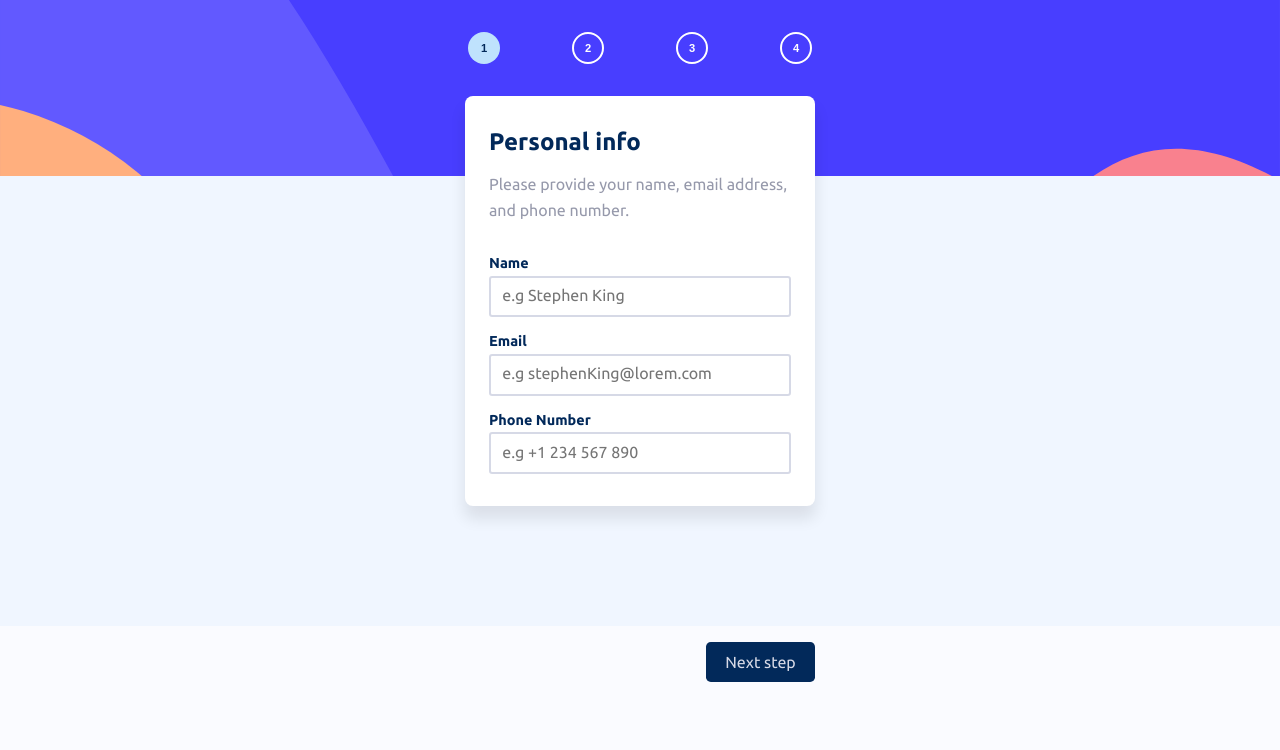
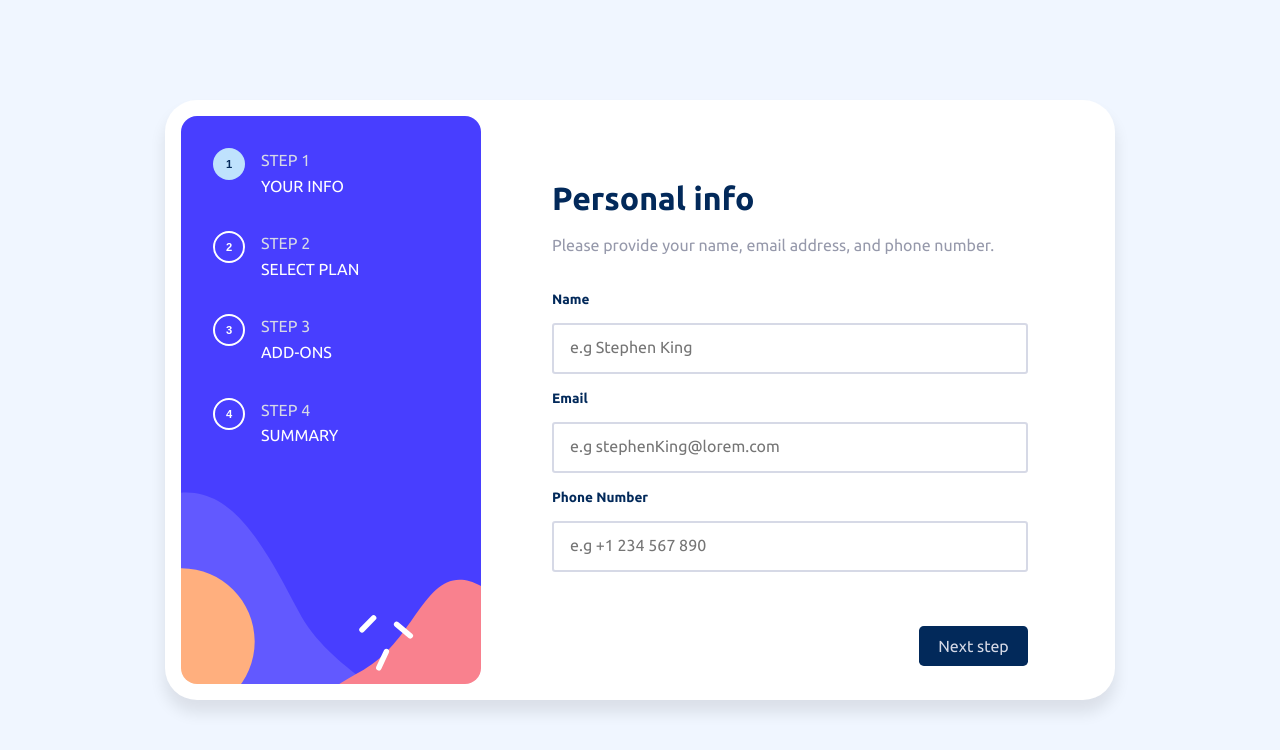
Before and after one commit to Uyimolo/Multi-step-form, a React (Vite) app: page / in a window 1280 px wide. Shown: the top 750 px of the page. Built offline with nearby package versions, Linux system fonts and the light colour scheme.

Commit message:
tablet and desktop view added, now fully responsive

```diff
--- a/src/App.css
+++ b/src/App.css
@@ -32,7 +32,8 @@ body {
 
 p {
   color: var(--Cool-gray);
-line-height: 1.6;  font-size: 1em;
+  line-height: 1.6;
+  font-size: 1em;
 }
 
 .small-text {
@@ -52,10 +53,6 @@ h1 {
 h2 {
   font-size: 1em;
   color: var(--Marine-blue);
-}
-
-#root {
-  max-width: 1280px;
 }
 
 .app {
@@ -116,6 +113,10 @@ h2 {
   min-height: 450px;
 }
 
+.large-screen-step-buttons {
+  display: none;
+}
+
 .next-prev-btns-container {
   width: 90%;
   max-width: 350px;
@@ -123,6 +124,10 @@ h2 {
   display: flex;
   justify-content: space-between;
   padding: 0rem 0 3rem 0;
+}
+
+.next-prev-btns-container .no-btn {
+  display: none;
 }
 
 .btn {
@@ -135,7 +140,7 @@ h2 {
   cursor: pointer;
 }
 
-.btn-comfirm {
+.btn.btn-comfirm {
   background-color: var(--Purplish-blue);
 }
 
@@ -154,9 +159,10 @@ h2 {
 }
 
 .error-alert {
-  position: absolute;
+  position: fixed;
   width: 90%;
-  background-color: #f9818e;
+  max-width: 450px;
+  background-color: var(--Marine-blue);
   top: 1rem;
   left: 0;
   right: 0;
@@ -168,6 +174,7 @@ h2 {
 
 .error-alert p {
   color: white;
+  text-align: center;
 }
 
 @keyframes errorTimer {
@@ -186,7 +193,7 @@ h2 {
   left: 0;
   z-index: 1;
   height: 0.2rem;
-  background-color: var(--Pastel-blue);
+  background-color: var(--Strawberry-red);
   border-radius: 0.5rem;
 }
 
@@ -234,7 +241,7 @@ h2 {
 .form-group label {
   color: var(--Marine-blue);
   font-weight: 550;
-  font-size: 0.9em;
+  font-size: 0.85em;
 }
 
 .form-group .error {
@@ -254,7 +261,7 @@ h2 {
 
 .form-group .error-message {
   position: absolute;
-  right: 0;
+  right: 0rem;
   color: var(--Strawberry-red);
 }
 
@@ -430,3 +437,175 @@ h2 {
   width: 3.2rem;
   margin: auto;
 }
+
+@media (min-width: 768px) {
+  h1 {
+    font-size: 2rem;
+  }
+
+  body {
+    display: grid;
+    place-content: center;
+    width: 100vw;
+    height: 100vh;
+    background-color: var(--Magnolia);
+  }
+
+  .app {
+    max-width: 650px;
+    height: 900px;
+    padding: 1rem;
+    border-radius: 2rem;
+    margin: auto;
+    background-color: var(--White);
+    box-shadow: 0px 12px 15px 1px rgba(0, 0, 0, 0.089);
+  }
+
+  .step-selectors-container {
+    border-radius: 1rem;
+  }
+
+  .step-selectors {
+    max-width: 550px;
+    padding: 0 2rem;
+    justify-content: space-between;
+  }
+
+  .step-selector {
+    display: flex;
+    flex-direction: column;
+    gap: 1rem;
+  }
+
+  .step-selector .step-selector-text {
+    display: block;
+  }
+
+  .step-selector-text .step-number-text {
+    color: var(--Light-gray);
+  }
+
+  .step-selector-text .step-title {
+    color: var(--White);
+  }
+
+  .step-container {
+    background: var(--White);
+    padding: 0;
+    position: relative;
+  }
+
+  .step {
+    max-width: 550px;
+    height: 700px;
+    transform: translateY(0);
+    box-shadow: none;
+    background-color: var(--White);
+    margin: auto;
+    padding: 2rem 2rem 0;
+  }
+
+  .mobile-step-buttons {
+    display: none;
+  }
+
+  .large-screen-step-buttons {
+    position: absolute;
+    bottom: 2rem;
+    width: 100%;
+    margin: auto;
+    padding: 0 2rem;
+    left: 0;
+    display: block;
+  }
+
+  .next-prev-btns-container {
+    width: 100%;
+    max-width: 550px;
+    margin: 0 auto;
+    padding: 0 0rem;
+  }
+
+  .form-group {
+    gap: 1rem;
+  }
+
+  .form-group input {
+    padding: 1rem;
+  }
+
+  .step-five {
+    padding: 5rem 4rem;
+    align-items: center;
+  }
+  .confirmation-icon {
+    margin: 0 auto;
+  }
+
+  .step-five p {
+    font-size: 1.2rem;
+  }
+}
+
+@media (min-width: 1024px) {
+  .app {
+    flex-direction: row;
+    align-items: baseline;
+    max-height: 600px;
+    max-width: 950px;
+  }
+
+  .step-selectors-container {
+    background-image: url('./assets/images/bg-sidebar-desktop.svg');
+    border-radius: 1rem;
+    padding: 2rem;
+    width: 40%;
+    min-height: 500px;
+    height: 100%;
+    max-width: 300px;
+  }
+
+  .step-selectors {
+    flex-direction: column;
+    padding: 0;
+    gap: 2rem;
+  }
+
+  .step-selector {
+    flex-direction: row;
+  }
+
+  .steps-container {
+    width: 100%;
+    margin: auto;
+    padding: 2rem 0 0;
+    height: 100%;
+    position: relative;
+    max-width: 600px;
+  }
+
+  .next-prev-btns-container {
+    max-width: 600px;
+    bottom: 2rem;
+  }
+
+  .step {
+    max-width: 600px;
+    height: 550px;
+  }
+
+  .step-two-form {
+    flex-direction: row;
+  }
+
+  .plan {
+    flex-direction: column;
+    width: 100%;
+    gap: 2.5rem;
+    padding: 1.5rem 1rem;
+  }
+
+  .add-on {
+    padding: 1.4rem 1rem;
+  }
+}
--- a/src/components/StepFour.jsx
+++ b/src/components/StepFour.jsx
@@ -1,4 +1,12 @@
-const StepFour = ({ subData, subDuration, setStepCount }) => {
+import StepNavButtons from './StepNavButtons';
+
+const StepFour = ({
+  subData,
+  subDuration,
+  setStepCount,
+  handleStepNavigation,
+  stepCount,
+}) => {
   const planAmount = `$${
     subDuration === 'monthly'
       ? `${subData[1].amount}/mo`
@@ -70,6 +78,13 @@ const StepFour = ({ subData, subDuration, setStepCount }) => {
         })`}</p>
         <p className='total-amount-figure'>{totalAmount}</p>
       </div>
+
+      <div className='large-screen-step-buttons'>
+        <StepNavButtons
+          stepCount={stepCount}
+          handleStepNavigation={handleStepNavigation}
+        />
+      </div>
     </div>
   );
 };
--- /dev/null
+++ b/src/components/StepNavButtons.jsx
@@ -0,0 +1,22 @@
+const StepNavButtons = ({ stepCount, handleStepNavigation }) => {
+  return (
+    <div className='next-prev-btns-container'>
+      {stepCount < 2 ? (
+        <div></div>
+      ) : (
+        <button
+          className='previous-btn btn'
+          onClick={() => handleStepNavigation('previous')}>
+          Go Back
+        </button>
+      )}
+      <button
+        className={`next-btn btn ${stepCount < 4 ? '' : 'btn-comfirm'}`}
+        onClick={() => handleStepNavigation('next')}>
+        {stepCount < 4 ? 'Next step' : 'Confirm'}
+      </button>
+    </div>
+  );
+};
+
+export default StepNavButtons;
--- a/src/components/StepOne.jsx
+++ b/src/components/StepOne.jsx
@@ -2,11 +2,14 @@
 
 import { useEffect, useState } from 'react';
 import checkmarkIcon from '../assets/images/icon-checkmark.svg';
+import StepNavButtons from './StepNavButtons';
 
 const StepOne = ({
   handleSubDataUpdate,
   subData,
   handleStepValidationState,
+  handleStepNavigation,
+  stepCount
 }) => {
   const inputData = [
     {
@@ -95,6 +98,13 @@ const StepOne = ({
           </div>
         ))}
       </form>
+
+      <div className='large-screen-step-buttons'>
+        <StepNavButtons
+          stepCount={stepCount}
+          handleStepNavigation={handleStepNavigation}
+        />
+      </div>
     </div>
   );
 };
--- a/src/components/StepSelector.jsx
+++ b/src/components/StepSelector.jsx
@@ -20,7 +20,7 @@ const StepSelector = ({ stepCount }) => {
               {step.count}
             </div>
             <div className='step-selector-text'>
-              <p className='step-number'>STEP {step.count}</p>
+              <p className='step-number-text'>STEP {step.count}</p>
               <p className='step-title'>{step.title}</p>
             </div>
           </div>
--- a/src/components/StepThree.jsx
+++ b/src/components/StepThree.jsx
@@ -1,13 +1,15 @@
 /* eslint-disable react/prop-types */
 import { useEffect, useRef } from 'react';
 import checkMark from '../assets/images/icon-checkmark.svg';
+import StepNavButtons from './StepNavButtons';
 
 const StepThree = ({
   subDuration,
   handleAddOnUpdate,
   subData,
-  handleSubDataUpdate,
   handleStepValidationState,
+  handleStepNavigation,
+  stepCount,
 }) => {
   const addOnsData = [
     {
@@ -84,6 +86,13 @@ const StepThree = ({
           </div>
         ))}
       </div>
+
+      <div className='large-screen-step-buttons'>
+        <StepNavButtons
+          stepCount={stepCount}
+          handleStepNavigation={handleStepNavigation}
+        />
+      </div>
     </div>
   );
 };
--- a/src/components/StepTwo.jsx
+++ b/src/components/StepTwo.jsx
@@ -4,6 +4,7 @@ import { useEffect } from 'react';
 import arcadeIcon from '../assets/images/icon-arcade.svg';
 import advancedIcon from '../assets/images/icon-advanced.svg';
 import proIcon from '../assets/images/icon-pro.svg';
+import StepNavButtons from './StepNavButtons';
 
 const StepTwo = ({
   subDuration,
@@ -11,6 +12,8 @@ const StepTwo = ({
   handleSubDataUpdate,
   subData,
   handleStepValidationState,
+  handleStepNavigation,
+  stepCount,
 }) => {
   const planData = [
     { plan: 'Arcade', icon: arcadeIcon, amount: 9 },
@@ -84,6 +87,12 @@ const StepTwo = ({
           Yearly
         </p>
       </div>
+      <div className='large-screen-step-buttons'>
+        <StepNavButtons
+          stepCount={stepCount}
+          handleStepNavigation={handleStepNavigation}
+        />
+      </div>
     </div>
   );
 };
--- a/src/components/StepsContainer.jsx
+++ b/src/components/StepsContainer.jsx
@@ -6,6 +6,7 @@ import StepThree from './StepThree';
 import StepFour from './StepFour';
 import ErrorAlert from './ErrorAlert';
 import ConfirnationStep from './ConfirnationStep';
+import StepNavButtons from './StepNavButtons';
 
 const StepsContainer = ({
   stepCount,
@@ -140,6 +141,8 @@ const StepsContainer = ({
             handleSubDataUpdate={handleSubDataUpdate}
             subData={subData}
             handleStepValidationState={handleStepValidationState}
+            stepCount={stepCount}
+            handleStepNavigation={handleStepNavigation}
           />
         )}
 
@@ -150,6 +153,8 @@ const StepsContainer = ({
             setSubDuration={setSubDuration}
             handleSubDataUpdate={handleSubDataUpdate}
             handleStepValidationState={handleStepValidationState}
+            stepCount={stepCount}
+            handleStepNavigation={handleStepNavigation}
           />
         )}
 
@@ -160,6 +165,8 @@ const StepsContainer = ({
             handleAddOnUpdate={handleAddOnUpdate}
             subData={subData}
             handleStepValidationState={handleStepValidationState}
+            stepCount={stepCount}
+            handleStepNavigation={handleStepNavigation}
           />
         )}
 
@@ -168,28 +175,21 @@ const StepsContainer = ({
             subData={subData}
             subDuration={subDuration}
             setStepCount={setStepCount}
+            stepCount={stepCount}
+            handleStepNavigation={handleStepNavigation}
           />
         )}
 
         {stepCount === 5 && <ConfirnationStep />}
       </div>
 
-      <div className='next-prev-btns-container'>
-        {stepCount < 2 ? (
-          <div></div>
-        ) : (
-          <button
-            className='previous-btn btn'
-            onClick={() => handleStepNavigation('previous')}>
-            Go Back
-          </button>
-        )}
-        <button
-          className={`next-btn btn ${stepCount === 4 ? 'btn-comfirm' : ''}`}
-          onClick={() => handleStepNavigation('next')}>
-          {stepCount < 4 ? 'Next step' : 'Confirm'}
-        </button>
-      </div>
+
+      {stepCount < 5 && <div className='mobile-step-buttons'>
+        <StepNavButtons
+          stepCount={stepCount}
+          handleStepNavigation={handleStepNavigation}
+        />
+      </div>}
     </div>
   );
 };
```
